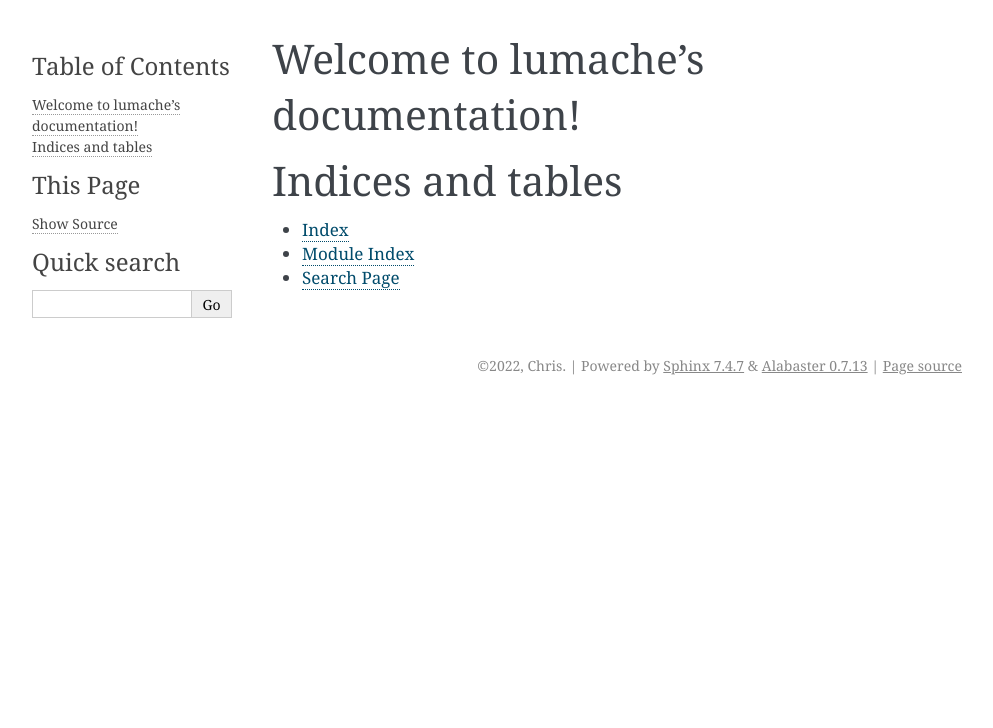
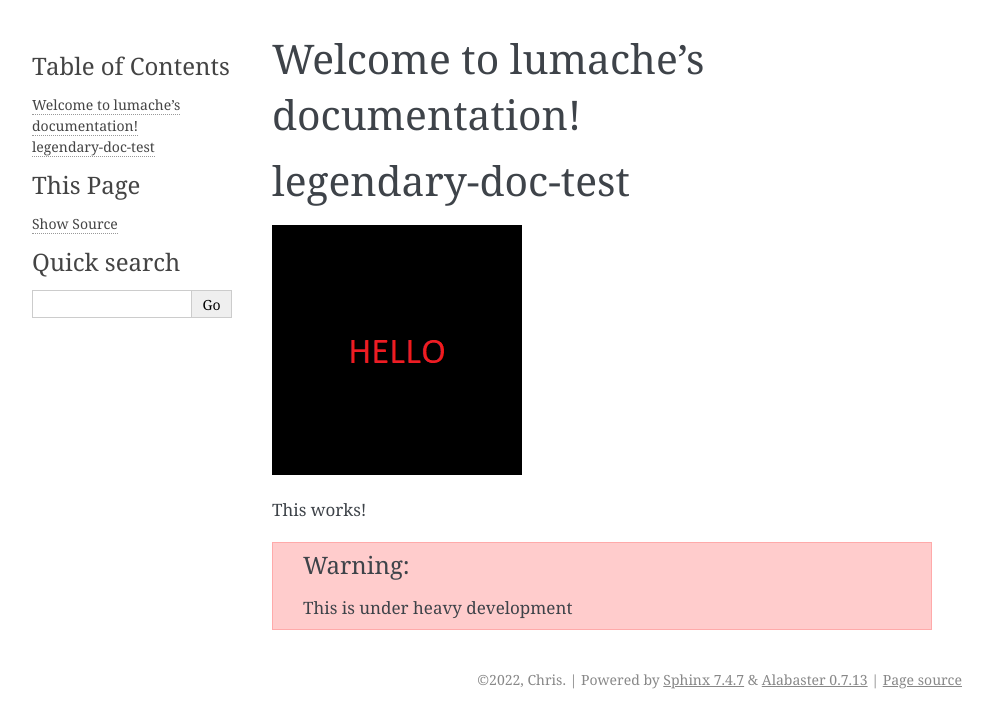
Before and after one commit to hivanov-nrel/legendary-doc-test, a Sphinx documentation site: the page built from docs/source/index.md, in a window 1280 px wide. Shown: the top 728 px of the page, without its empty margins (148-1141 px from the left). Built offline with Sphinx 7.4.7, drawn with Linux system fonts in a browser that asks for light colours; some of the changed lines change nothing that is shown.

Commit message:
conversion to markdown

````diff
--- a/README.md
+++ b/README.md
@@ -1 +1,5 @@
 # legendary-doc-test
+
+![](hello.png)
+
+This works!
--- a/docs/source/conf.py
+++ b/docs/source/conf.py
@@ -31,6 +31,7 @@
 # extensions coming with Sphinx (named 'sphinx.ext.*') or your custom
 # ones.
 extensions = [
+    "myst_parser",
 ]
 
 # Add any paths that contain templates here, relative to this directory.
--- /dev/null
+++ b/docs/source/index.md
@@ -0,0 +1,19 @@
+% lumache documentation master file, created by
+% sphinx-quickstart on Tue Apr 26 15:32:58 2022.
+% You can adapt this file completely to your liking, but it should at least
+% contain the root `toctree` directive.
+
+# Welcome to lumache's documentation!
+
+```{include} ../../README.md
+:relative-images:
+```
+
+```{warning}
+This is under heavy development
+```
+
+```{toctree}
+:caption: 'Contents:'
+:maxdepth: 2
+```
--- a/docs/source/index.rst
+++ /dev/null
@@ -1,20 +0,0 @@
-.. lumache documentation master file, created by
-   sphinx-quickstart on Tue Apr 26 15:32:58 2022.
-   You can adapt this file completely to your liking, but it should at least
-   contain the root `toctree` directive.
-
-Welcome to lumache's documentation!
-===================================
-
-.. toctree::
-   :maxdepth: 2
-   :caption: Contents:
-
-
-
-Indices and tables
-==================
-
-* :ref:`genindex`
-* :ref:`modindex`
-* :ref:`search`
````
